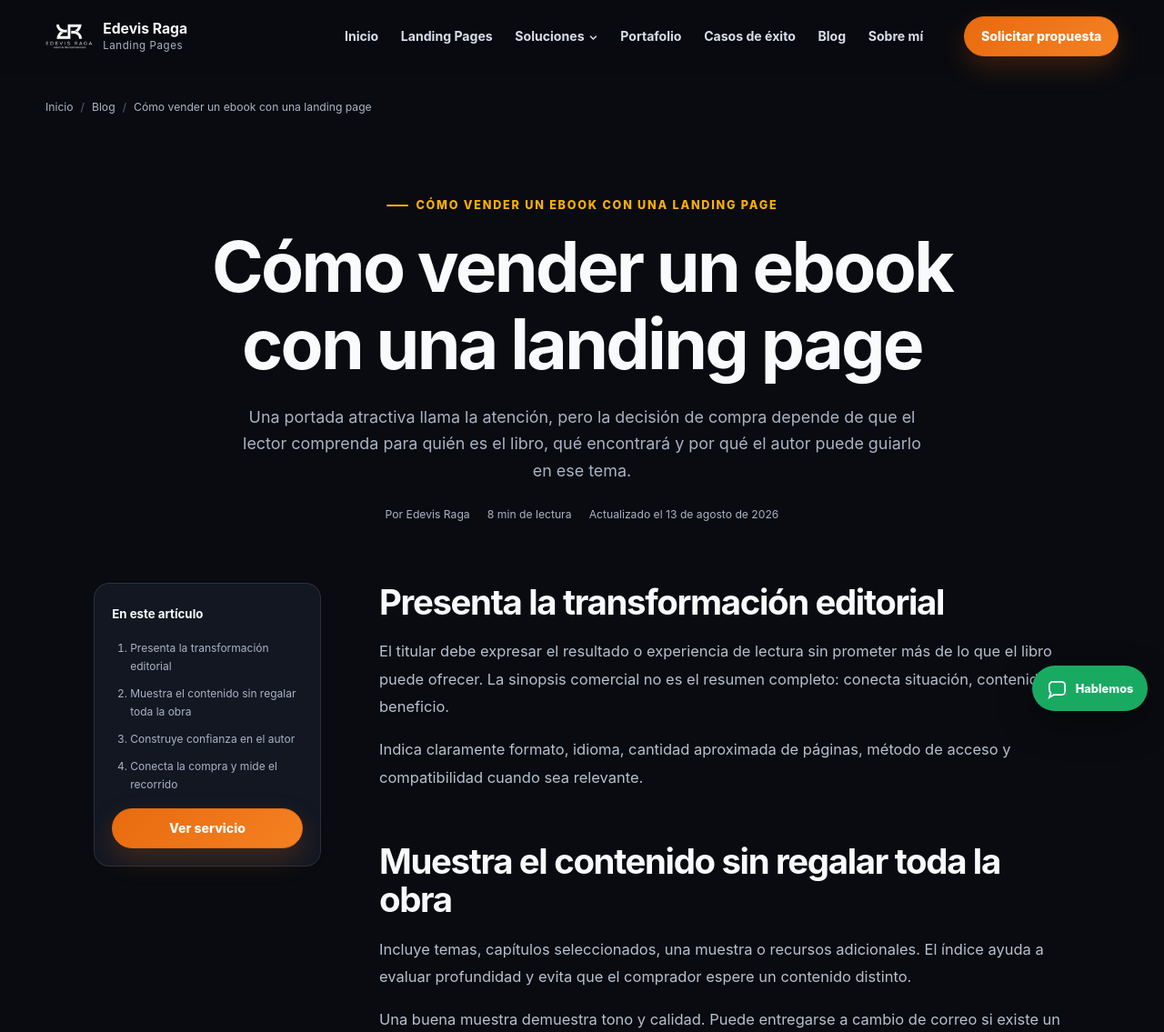
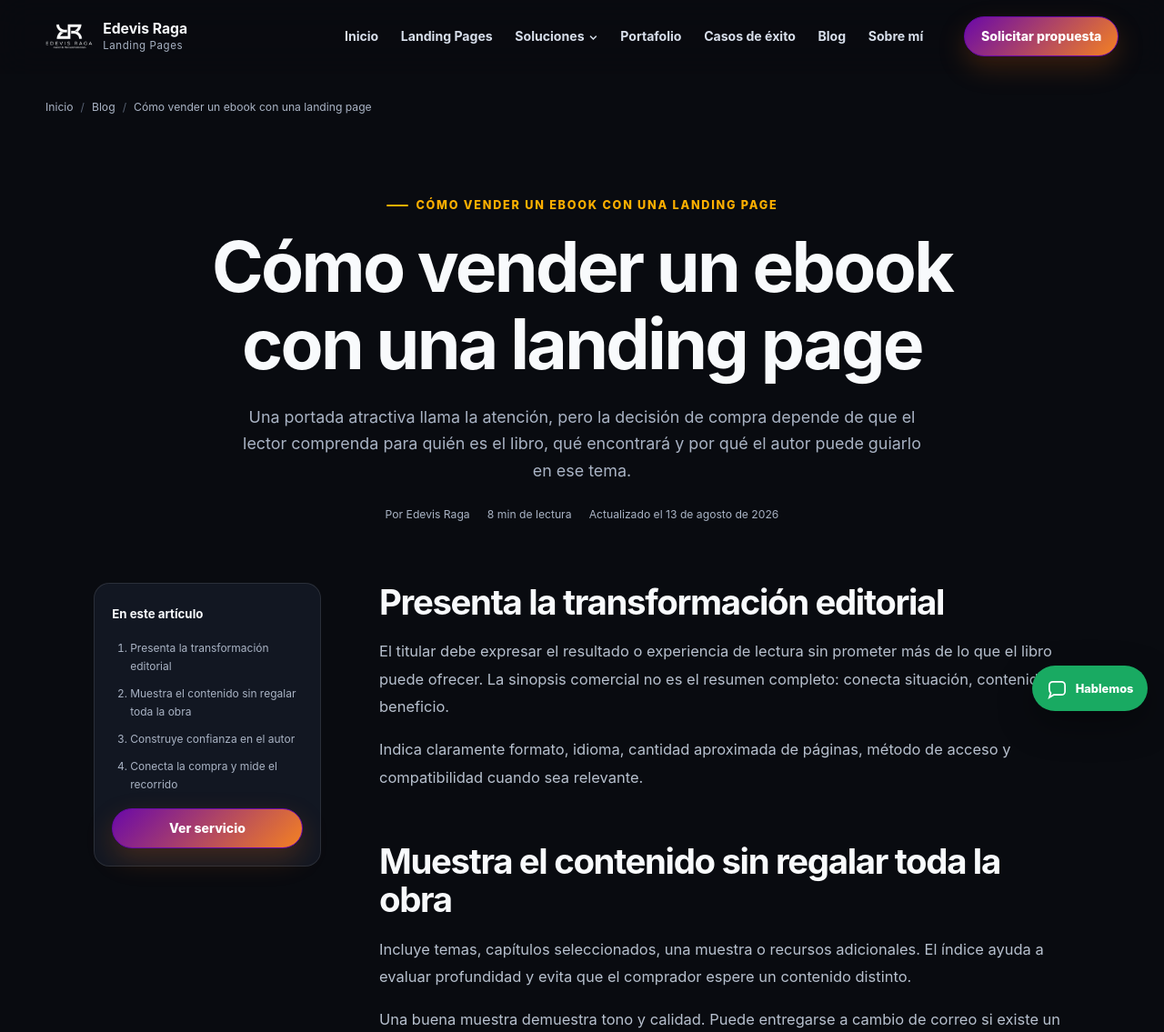
Before and after one commit to edevis18/edevisweb, a PHP site: page /blog/como-vender-ebook-con-landing-page/index.html in a window 1280 px wide. Shown: the top 1135 px of the page at 91% size. Run offline with PHP 8.4, Linux system fonts and the light colour scheme.

Commit message:
Update styles.css

```diff
--- a/assets/css/styles.css
+++ b/assets/css/styles.css
@@ -6,8 +6,8 @@
   --line: rgba(255, 255, 255, 0.1);
   --text: #f8fafc;
   --muted: #a9b3c4;
-  --primary: #e86b0f;
-  --primary-dark: #b84408;
+  --primary: #6a09a8;
+  --primary-dark: #490873;
   --accent: #ffb000;
   --success: #59d499;
   --shadow: 0 24px 80px rgba(0, 0, 0, 0.34);
```
